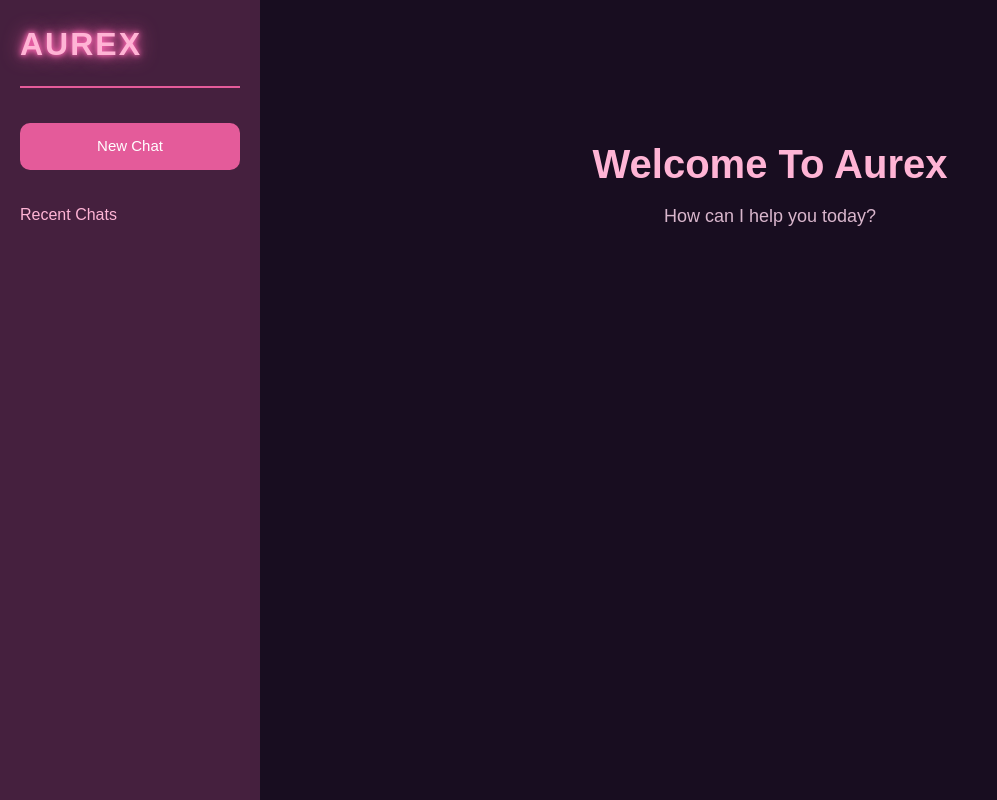
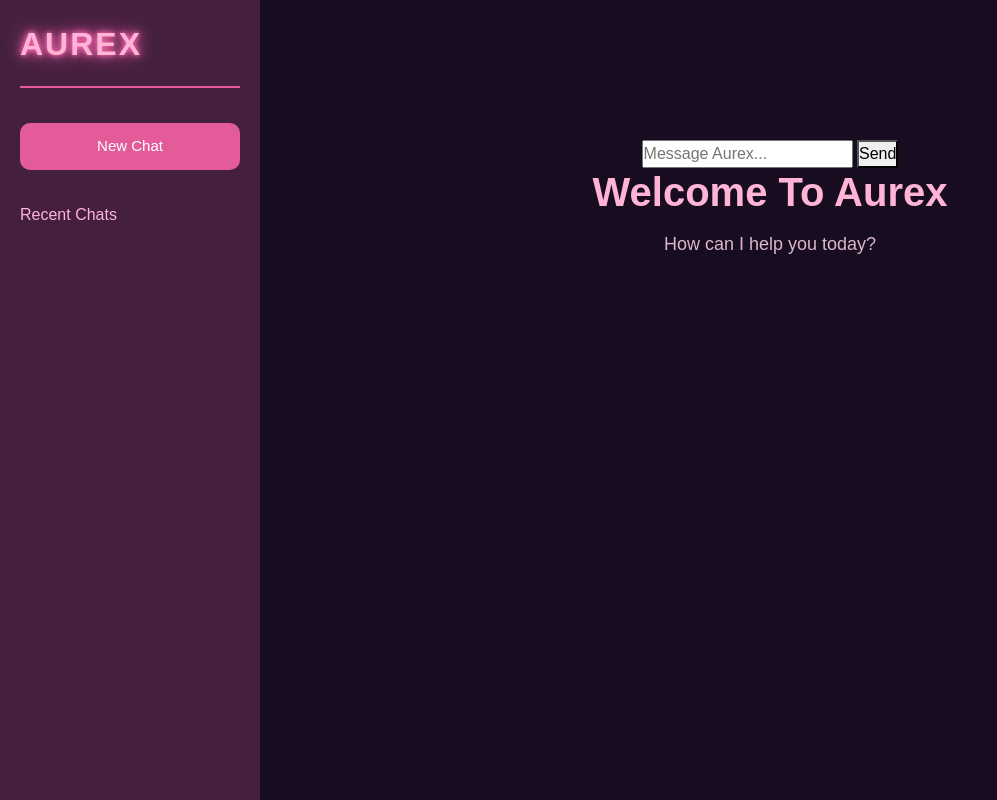
Before and after one commit to Pawani-cmb/ChatBot_Application, a plain HTML site: page index.html in a window 1280 px wide. Shown: the whole page, without its empty margins (0-997 px from the left). Drawn offline with nearby package versions, Linux system fonts and the light colour scheme; a web font is replaced by a local one.

Commit message:
feat: add chat input box

```diff
--- a/index.html
+++ b/index.html
@@ -45,6 +45,14 @@
         <main class="main-chat">
             <div class="welcome-section">
 
+                <div class="chatInput-area">
+                    <div class="chatInput-box">
+
+                         <input type="text" placeholder="Message Aurex..." id="userInput">
+                          <button id="sendBtn">Send</button>
+                    </div>
+                </div>
+
                 <h1> Welcome To Aurex </h1>
                 <p>
                     How can I help you today?
```
